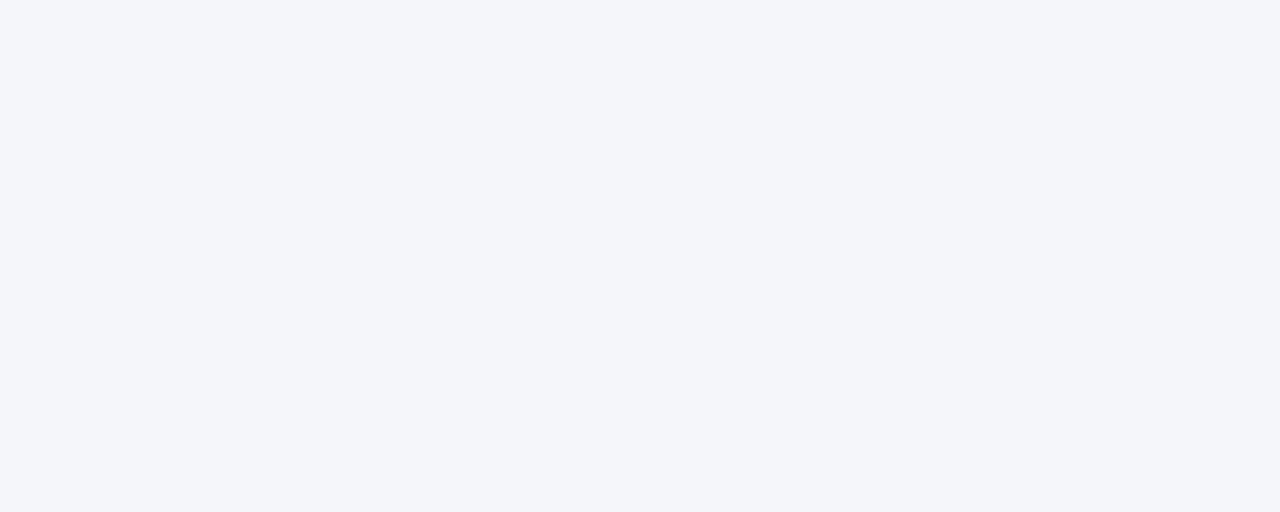
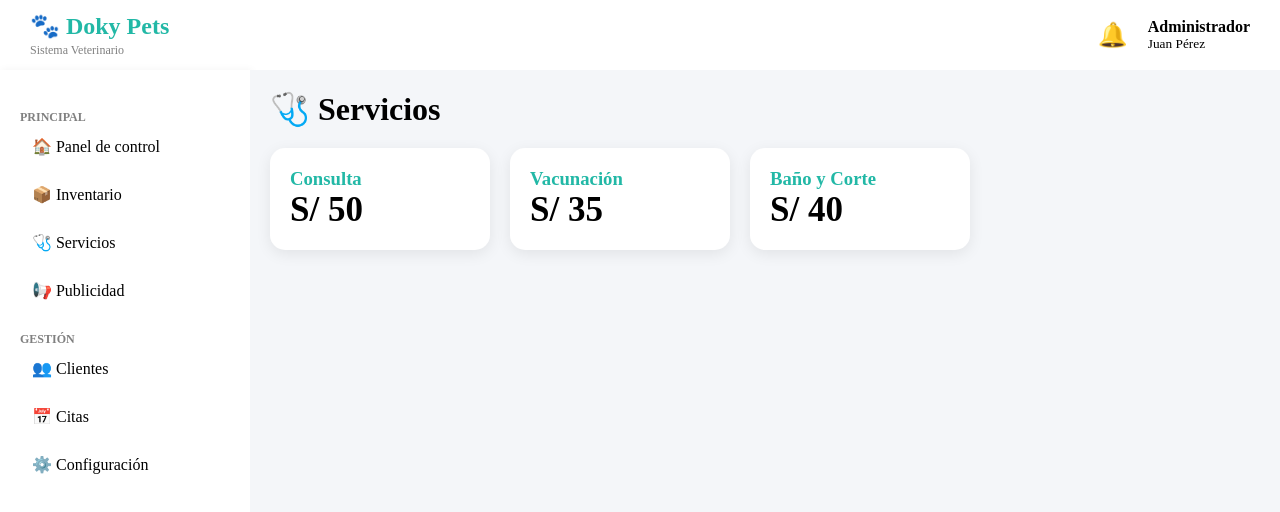
Before and after one commit to yadirallce28s-create/Sistema-Inventario, a React (Vite) app in the folder frontend/: page /servicios in a window 1280 px wide. Before the commit this address had no page. Shown: the top 512 px of the page. Built offline with nearby package versions, Linux system fonts and the light colour scheme.

Commit message:
feat: rutas inventario servicios publicidad

```diff
--- a/frontend/src/App.jsx
+++ b/frontend/src/App.jsx
@@ -2,7 +2,9 @@ import { BrowserRouter, Routes, Route } from "react-router-dom";
 
 import Login from "./pages/Login";
 import Dashboard from "./pages/Dashboard";
-
+import Inventario from "./pages/Inventario";
+import Servicios from "./pages/Servicios";
+import Publicidad from "./pages/Publicidad";
 import MainLayout from "./layout/MainLayout";
 
 function App() {
@@ -20,6 +22,32 @@ function App() {
             </MainLayout>
           }
         />
+        <Route
+          path="/inventario"
+          element={
+            <MainLayout>
+              <Inventario />
+            </MainLayout>
+          }
+        />
+
+        <Route
+          path="/servicios"
+          element={
+            <MainLayout>
+              <Servicios />
+            </MainLayout>
+          }
+        />
+
+        <Route
+          path="/publicidad"
+          element={
+            <MainLayout>
+              <Publicidad />
+            </MainLayout>
+          }
+        />
 
       </Routes>
     </BrowserRouter>
--- a/frontend/src/components/Sidebar.jsx
+++ b/frontend/src/components/Sidebar.jsx
@@ -1,3 +1,5 @@
+import { Link } from "react-router-dom";
+
 function Sidebar() {
   return (
     <aside className="sidebar">
@@ -5,10 +7,31 @@ function Sidebar() {
       <h3>PRINCIPAL</h3>
 
       <ul>
-        <li className="active">🏠 Panel de control</li>
-        <li>📦 Inventario</li>
-        <li>🩺 Servicios</li>
-        <li>📢 Publicidad</li>
+
+        <li>
+          <Link to="/dashboard">
+            🏠 Panel de control
+          </Link>
+        </li>
+
+        <li>
+          <Link to="/inventario">
+            📦 Inventario
+          </Link>
+        </li>
+
+        <li>
+          <Link to="/servicios">
+            🩺 Servicios
+          </Link>
+        </li>
+
+        <li>
+          <Link to="/publicidad">
+            📢 Publicidad
+          </Link>
+        </li>
+
       </ul>
 
       <h3>GESTIÓN</h3>
--- a/frontend/src/css/dashboard.css
+++ b/frontend/src/css/dashboard.css
@@ -233,3 +233,13 @@ body{
 
     font-weight:bold;
 }
+.sidebar a{
+    text-decoration:none;
+    color:black;
+    display:block;
+    width:100%;
+}
+
+.sidebar a:hover{
+    color:#22b8a6;
+}
--- a/frontend/src/pages/Inventario.jsx
+++ b/frontend/src/pages/Inventario.jsx
@@ -1,9 +1,9 @@
 function Inventario() {
   return (
     <div>
-      <h1>Inventario DokyPets</h1>
+      <h1>📦 Inventario</h1>
 
-      <table border="1">
+      <table className="tabla">
         <thead>
           <tr>
             <th>Producto</th>
@@ -18,6 +18,12 @@ function Inventario() {
             <td>50</td>
             <td>S/ 35</td>
           </tr>
+
+          <tr>
+            <td>Alimento Premium</td>
+            <td>20</td>
+            <td>S/ 80</td>
+          </tr>
         </tbody>
       </table>
     </div>
--- a/frontend/src/pages/Publicidad.jsx
+++ b/frontend/src/pages/Publicidad.jsx
@@ -1,13 +1,17 @@
 function Publicidad() {
   return (
     <div>
-      <h1>Publicidad</h1>
+      <h1>📢 Publicidad</h1>
 
-      <ul>
-        <li>Campaña de Vacunación</li>
-        <li>Promoción de Baño y Corte</li>
-        <li>Descuento en Consultas</li>
-      </ul>
+      <div className="panel">
+        <h3>Campañas Activas</h3>
+
+        <ul>
+          <li>Vacunación 2026</li>
+          <li>Promoción Baño y Corte</li>
+          <li>Consulta Gratis para Cachorros</li>
+        </ul>
+      </div>
     </div>
   );
 }
--- a/frontend/src/pages/Servicios.jsx
+++ b/frontend/src/pages/Servicios.jsx
@@ -1,21 +1,25 @@
 function Servicios() {
   return (
     <div>
-      <h1>Servicios Veterinarios</h1>
+      <h1>🩺 Servicios</h1>
 
-      <div>
-        <h3>Baño y Corte</h3>
-        <p>S/ 40</p>
-      </div>
+      <div className="cards">
 
-      <div>
-        <h3>Consulta General</h3>
-        <p>S/ 50</p>
-      </div>
+        <div className="card">
+          <h3>Consulta</h3>
+          <p>S/ 50</p>
+        </div>
 
-      <div>
-        <h3>Vacunación</h3>
-        <p>S/ 35</p>
+        <div className="card">
+          <h3>Vacunación</h3>
+          <p>S/ 35</p>
+        </div>
+
+        <div className="card">
+          <h3>Baño y Corte</h3>
+          <p>S/ 40</p>
+        </div>
+
       </div>
     </div>
   );
```
